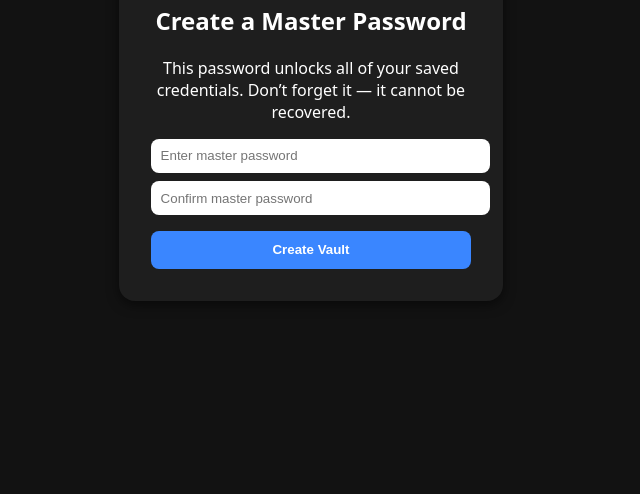
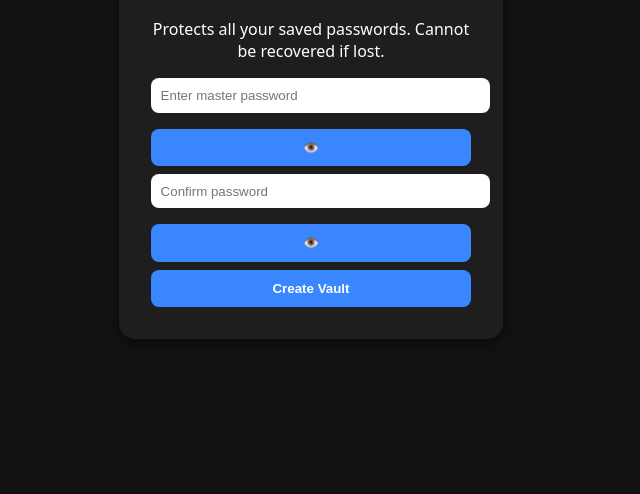
Before and after one commit to WilRhy/Keychain, a plain HTML site: page index.html in a window 1280 px wide. Shown: the part 306-800 px from the top of the page, without its empty margins (329-969 px from the left). Drawn offline with Linux system fonts and the light colour scheme.

Commit message:
Refactor setup and login section headings and texts

```diff
--- a/index.html
+++ b/index.html
@@ -10,20 +10,28 @@
   <div class="container">
     <h1>🔐 Keychain</h1>
 
-    <!-- Setup (first time only) -->
+    <!-- Setup -->
     <section id="setup" hidden>
-      <h2>Create a Master Password</h2>
-      <p>This password unlocks all of your saved credentials. Don’t forget it — it cannot be recovered.</p>
-      <input type="password" id="new-master" placeholder="Enter master password">
-      <input type="password" id="confirm-master" placeholder="Confirm master password">
+      <h2>Create Master Password</h2>
+      <p>Protects all your saved passwords. Cannot be recovered if lost.</p>
+      <div class="password-wrapper">
+        <input type="password" id="new-master" placeholder="Enter master password">
+        <button type="button" id="toggle-master">👁️</button>
+      </div>
+      <div class="password-wrapper">
+        <input type="password" id="confirm-master" placeholder="Confirm password">
+        <button type="button" id="toggle-confirm">👁️</button>
+      </div>
       <button id="create">Create Vault</button>
+      <button id="register-bio" hidden>Enable Biometric Unlock</button>
     </section>
 
-    <!-- Login -->
+    <!-- Unlock -->
     <section id="login" hidden>
-      <h2>Unlock Your Vault</h2>
+      <h2>Unlock Vault</h2>
       <input type="password" id="master" placeholder="Enter master password">
       <button id="unlock">Unlock</button>
+      <button id="bio-unlock" hidden>Unlock with Biometrics</button>
     </section>
 
     <!-- Vault -->
@@ -31,6 +39,7 @@
       <h2>Your Vault</h2>
       <div id="entries"></div>
       <button id="add">Add Entry</button>
+      <button id="lock">Lock Vault</button>
     </section>
   </div>
 
```
